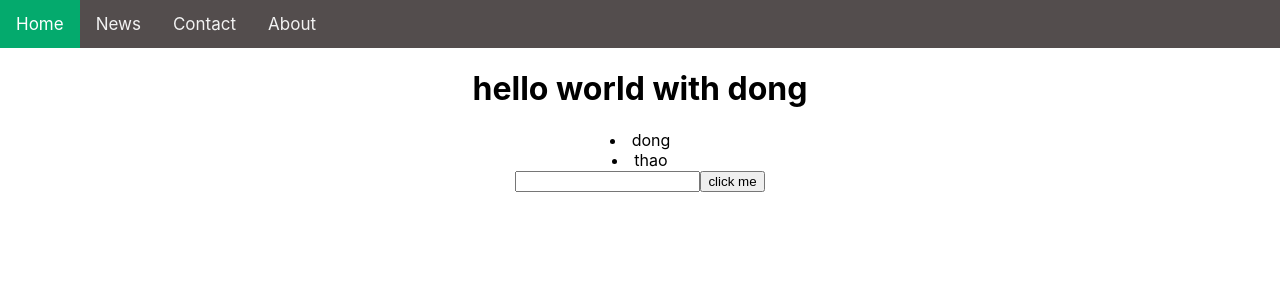
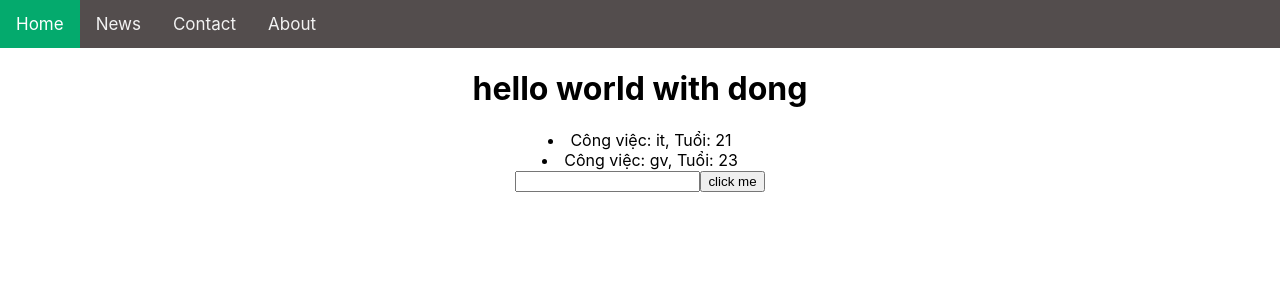
Before and after one commit to ddong180302/redux-react-app, a React (Create React App) app: page / in a window 1280 px wide. Shown: the top 300 px of the page. Built offline with nearby package versions, Linux system fonts and the light colour scheme.

Commit message:
commit props

```diff
--- a/src/App.js
+++ b/src/App.js
@@ -1,47 +1,45 @@
 import Nav from './views/Nav';
 import './App.css';
 import React, { useState } from 'react';
+import Todo from './views/Todo';
 
 function App() {
 
   let [name, setName] = useState('dong');
-  const [ten, setTen] = useState('');
+  const [address, setAddress] = useState('');
   const [todos, setTodos] = useState([
-    { id: '1', title: 'dong' },
-    { id: '2', title: 'thao' }
+    { id: '01', work: 'it', age: '21' },
+    { id: '02', work: 'gv', age: '23' }
   ])
 
   /*name: giá trị của biến
   setName: hàm xử lý khi biến có sự thay đổi
   */
-  const handleOnclick = (event) => {
-    if (!ten) {
-      alert('empty todo!')
+
+
+  const handleOnClick = (event) => {
+    if (!address) {
+      alert('empty work!')
       return;
     }
-    let newTodo = { id: '', title: ten }
-    setTodos([...todos, newTodo])
-    setTen('')
+    let newTodo = { id: '', work: address, age: '19' };
+    setTodos([...todos, newTodo]);
+    setAddress('')
   }
 
-  const handleOnchange = (event) => {
-    setTen(event.target.value)
+  const handleOnChange = (event) => {
+    setAddress(event.target.value);
   }
+
   return (
     <div className="App">
       <Nav />
       <h1>hello world with {name}</h1>
-      <div className='todo-container'>
-        <div className='todo-list'>
-          {todos.map(item => {
-            return (
-              <li className='todo-child' key={item.id}> {item.title}</li>
-            )
-          })}
-        </div>
-      </div>
-      <input type='input' value={ten} onChange={(event) => handleOnchange(event)} />
-      <button type='button' onClick={(event) => handleOnclick(event)}>click me</button>
+      <Todo
+        todos={todos}
+      />
+      <input type='input' value={address} onChange={(event) => handleOnChange(event)} />
+      <button type='button' onClick={(event) => handleOnClick(event)}>click me</button>
     </div>
   );
 }
--- /dev/null
+++ b/src/views/Todo.js
@@ -0,0 +1,18 @@
+
+
+const Todo = (props) => {
+    const todos = props.todos;
+    return (
+        <div className='todo-container'>
+            <div className='todo-list'>
+                {todos.map(item => {
+                    return (
+                        <li className='todo-child' key={item.id}>Công việc: {item.work}, Tuổi: {item.age}</li>
+                    )
+                })}
+            </div>
+        </div>
+    )
+}
+
+export default Todo;
```
